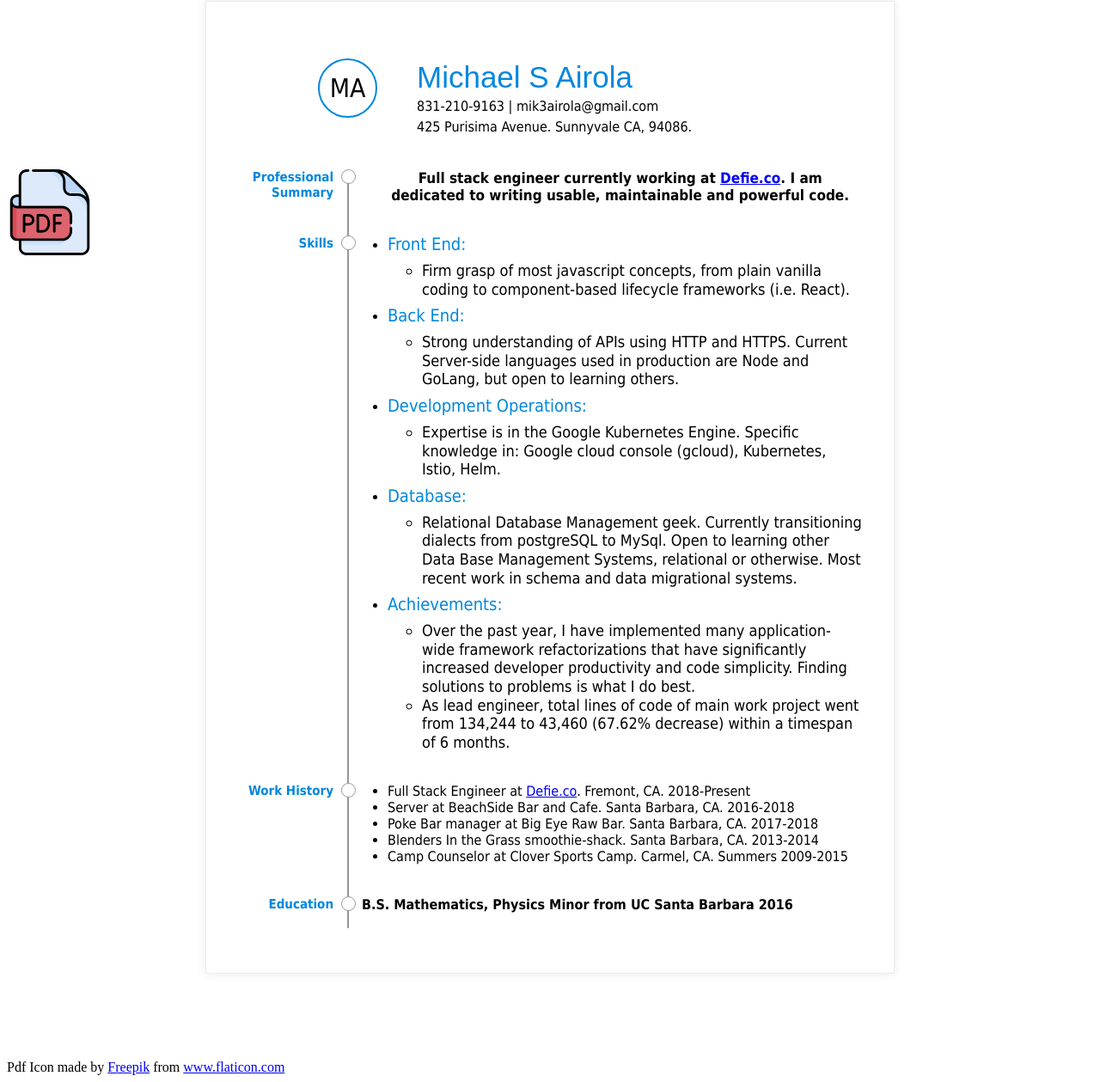
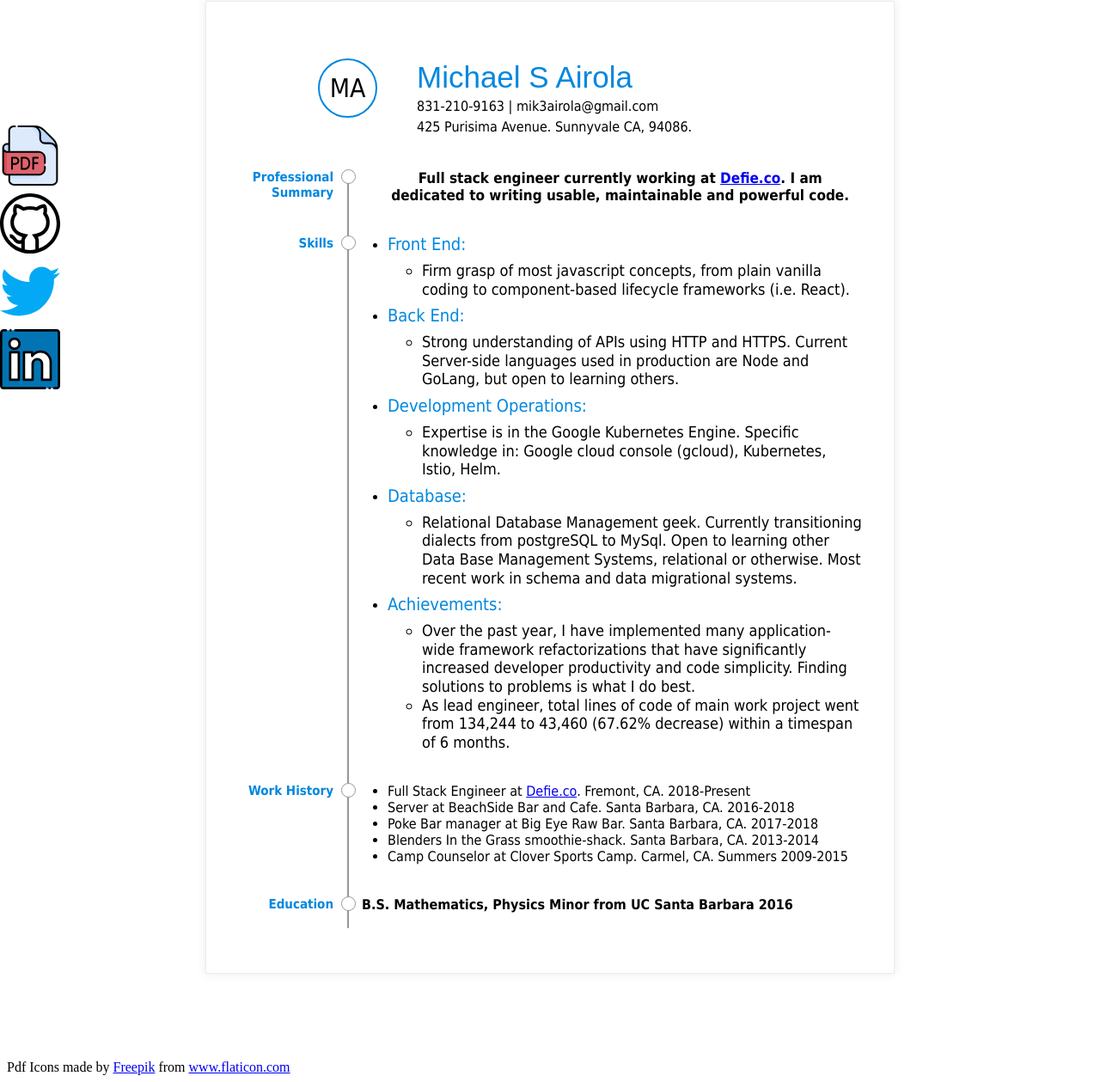
Before and after one commit to michaelairola/Resume, a plain HTML site: page index.html in a window 1280 px wide. Shown: the part 99-1358 px from the top of the page at 86% size. Drawn offline with Linux system fonts and the light colour scheme.

Commit message:
links added, need to actually point to myself now

```diff
--- a/data.js
+++ b/data.js
@@ -1,4 +1,11 @@
 import { htmlObj } from '../html-template.js';
+
+export const linksData = new htmlObj({
+	"/resume.pdf": "pdf.svg",
+	"https://github.com": "github.svg",
+	"https://twitter.com/": "twitter.svg",
+	"https://linkedin.com": "linkedin.svg",
+})
 
 export const infoData = {
 	Name: "Michael S Airola",
--- a/html-template.js
+++ b/html-template.js
@@ -33,7 +33,10 @@ export const renderById = template => {
 	const id = template.name;
 	document.getElementById(id).innerHTML = template()
 }
-
+export const addClassById = (template, className) => {
+	const id = template.name;
+	document.getElementById(id).classList.add(className)
+}
 export const listenToMouseOver = (className, addedClassName) => {
 	document.querySelectorAll(`.${className}`).forEach(node => {
 		node.addEventListener('mouseover', _ => {
--- a/script.js
+++ b/script.js
@@ -1,11 +1,12 @@
-import { html, htmlObj, renderById, listenToMouseOver } from '../html-template.js';
+import { html, htmlObj, renderById, addClassById, listenToMouseOver } from '../html-template.js';
 
 import {
 	infoData,
 	professionalSummary,
 	skillsData,
 	education,
-	workHistoryData
+	workHistoryData,
+	linksData
 } from'./data.js';
 
 const rows = [
@@ -63,18 +64,30 @@ const resume = () => html`
   	</div>
   	`)}`
 
-const pdfLink = () => html`<a href="/resume.pdf"><img style="width:100px;" src="pdf.svg" /></a>`
-const pdfPicCred = () => html`<div class="non-print">Pdf Icon made by <a href="https://www.flaticon.com/authors/freepik" title="Freepik">Freepik</a> from <a href="https://www.flaticon.com/" title="Flaticon">www.flaticon.com</a></div>`
+const links = () => html`
+	<div style="display:flex;flex-direction:column;">
+		${linksData.map((href, icon) => html`
+			<a href="${href}" target="_blank"><img style="width:70px;margin-top:5px;" src="./icons/${icon}" /></a>
+		`)}
+	</div>
+`
+
+const iconCred = () => html`<div class="non-print">Pdf Icons made by <a href="https://www.flaticon.com/authors/freepik" title="Freepik">Freepik</a> from <a href="https://www.flaticon.com/" title="Flaticon">www.flaticon.com</a></div>`
 
 const entrypoint = () => html`
-	<div id="pdfLink"></div>
+	<div id="links"></div>
 	<div class="resume" id="resume"></div>
-	<div id="pdfPicCred"></div>`
+	<div id="iconCred"></div>
+`
 
 window.onload = () => {
 	renderById(entrypoint)
-	renderById(pdfLink)
+	renderById(links)
 	renderById(resume)
-	renderById(pdfPicCred)
+	renderById(iconCred)
+	setTimeout(() => {
+		addClassById(links, "slide-in")
+		addClassById(iconCred, "fade-in")
+	}, 2000)
 	listenToMouseOver("row", "selectedRow");
 }
--- a/style.css
+++ b/style.css
@@ -17,10 +17,29 @@
 	border: 1px solid #e8ecf0;
 }
 
-#pdfLink {
+#links {
 	position: fixed;
 	z-index: 1;
-	bottom: 50%;
+	top: 30%;
+
+	left: -10%;
+	transition: left 1s linear;
+	-moz-transition: left 1s linear;
+	-webkit-transition: left 1s linear;
+}
+#iconCred {
+	opacity: 0;
+
+	transition: opacity 2s ease-in-out;
+	-moz-transition: opacity 2s ease-in-out;
+	-webkit-transition: opacity 2s ease-in-out;
+}
+
+.slide-in {
+	left: 0%!IMPORTANT;
+}
+.fade-in {
+	opacity: 1!IMPORTANT;
 }
 
 /* phone size */
@@ -86,10 +105,10 @@
 		border: none;
 		height: 100%;
 	}
-	#pdfLink {
+	#links {
 		display: none!IMPORTANT;
 	}
-	#pdfPicCred {
+	#iconCred {
 		display: none!IMPORTANT;
 	}
 	#header {
```
Also changed, not shown: icons/github.svg (added), icons/linkedin.svg (added), icons/pdf.svg (renamed from pdf.svg), icons/twitter.svg (added).
